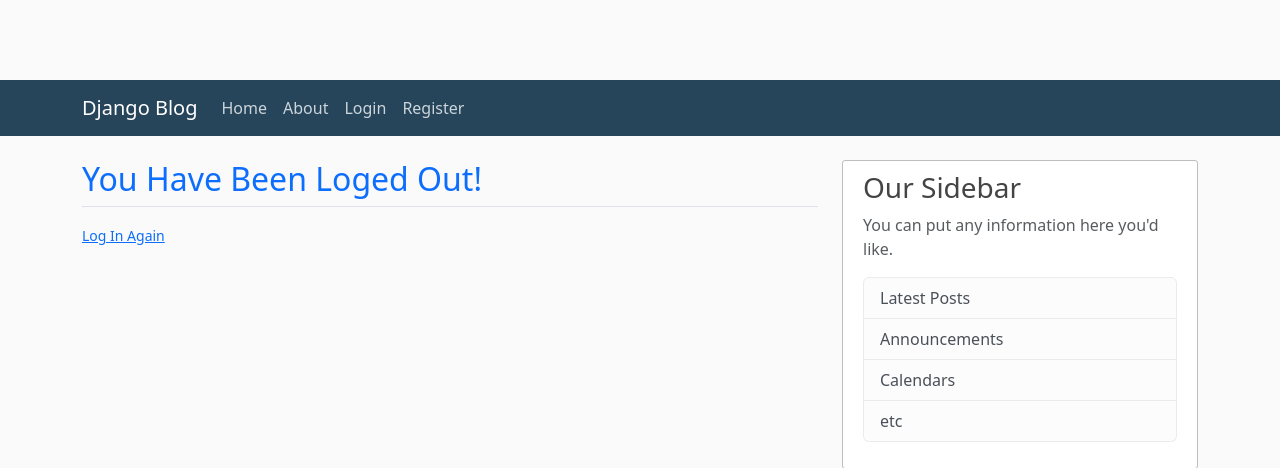
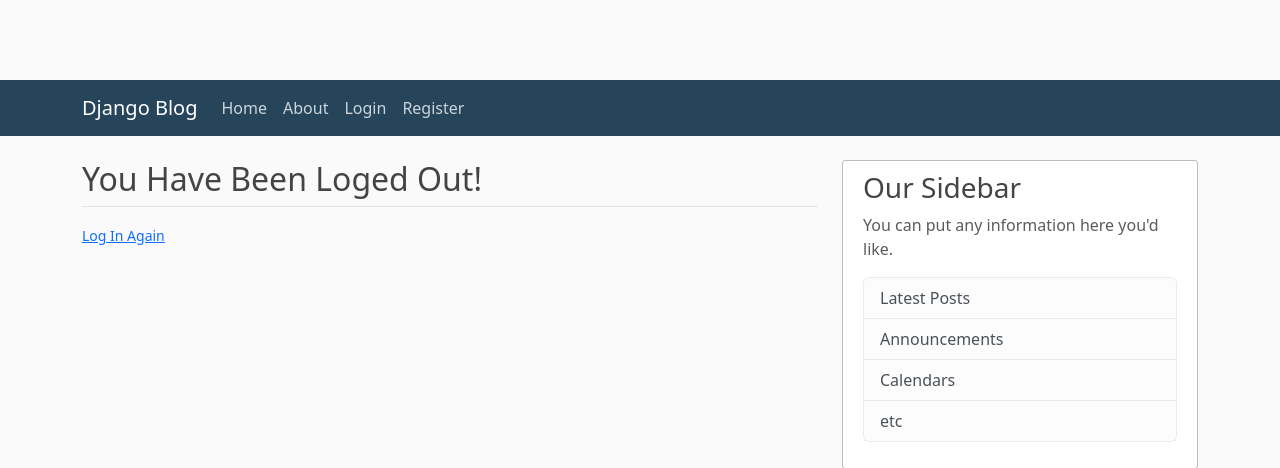
Before and after one commit to AHGh1386/django_project, a Django app: page /logout/ in a window 1280 px wide. Shown: the top 468 px of the page. Run offline with Django 4.2, Linux system fonts and the light colour scheme.

Commit message:
add some changes in logout.html

```diff
--- a/users/templates/users/logout.html
+++ b/users/templates/users/logout.html
@@ -1,6 +1,6 @@
 {% extends "blog/base.html" %}
 {% block content %}
-    <h2 class="text-primary">You Have Been Loged Out!</h2>
+    <h2>You Have Been Loged Out!</h2>
         <div class="border-top pt-3">
             <small class="text-muted">
                 <a href="{% url 'login' %}">Log In Again</a>
```
